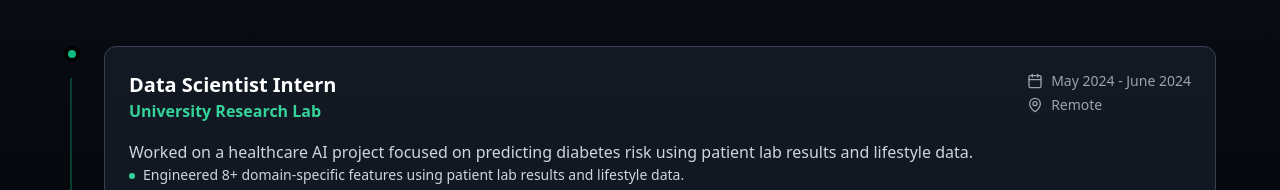
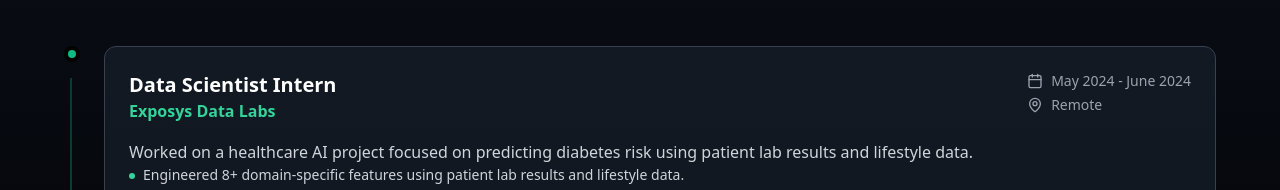
Before and after one commit to Janesh-e/portfolio-v1, a React (Vite) app: page / in a window 1280 px wide. Shown: the part 2948-3138 px from the top of the page. Built offline with nearby package versions, Linux system fonts and the light colour scheme.

Commit message:
Update Experience.tsx

```diff
--- a/src/components/Experience.tsx
+++ b/src/components/Experience.tsx
@@ -27,7 +27,7 @@ const Experience = () => {
     },
     {
       title: "Data Scientist Intern",
-      company: "University Research Lab",
+      company: "Exposys Data Labs",
       location: "Remote",
       duration: "May 2024 - June 2024",
       description: "Worked on a healthcare AI project focused on predicting diabetes risk using patient lab results and lifestyle data.",
```
